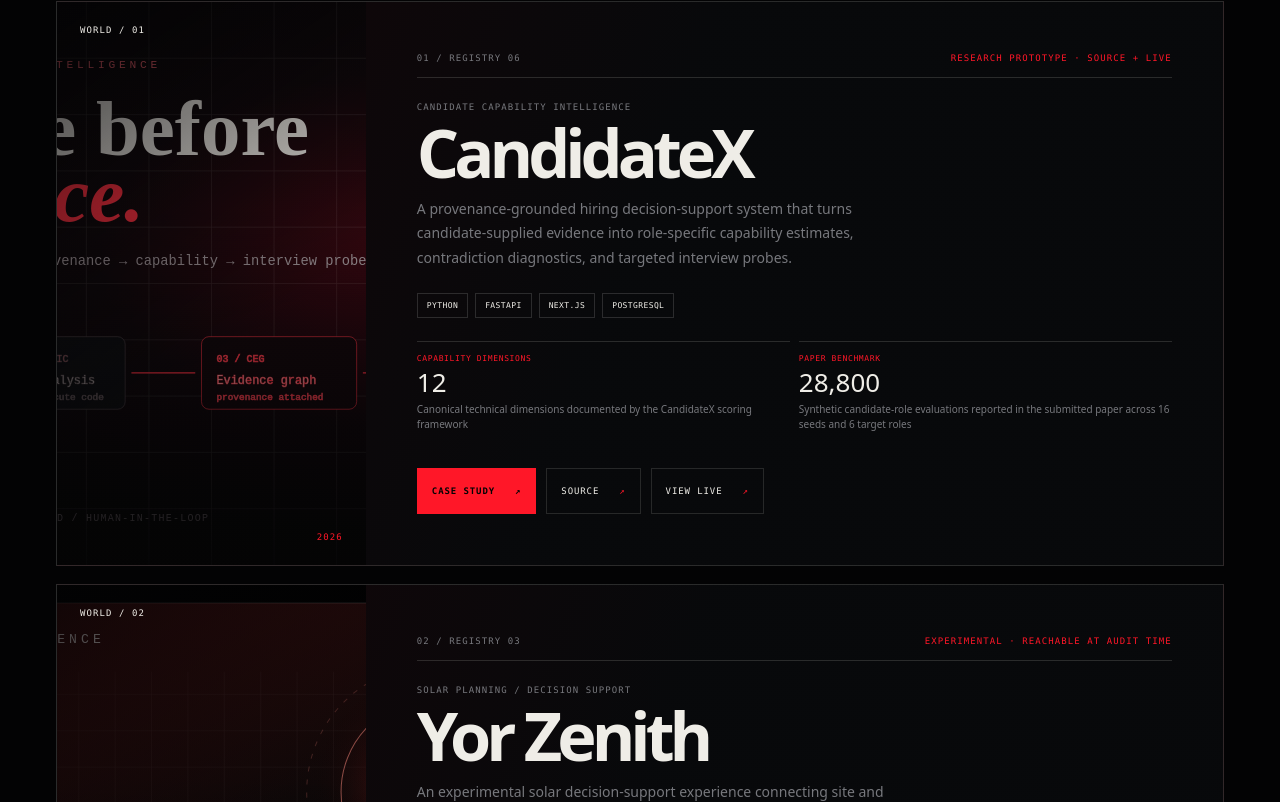
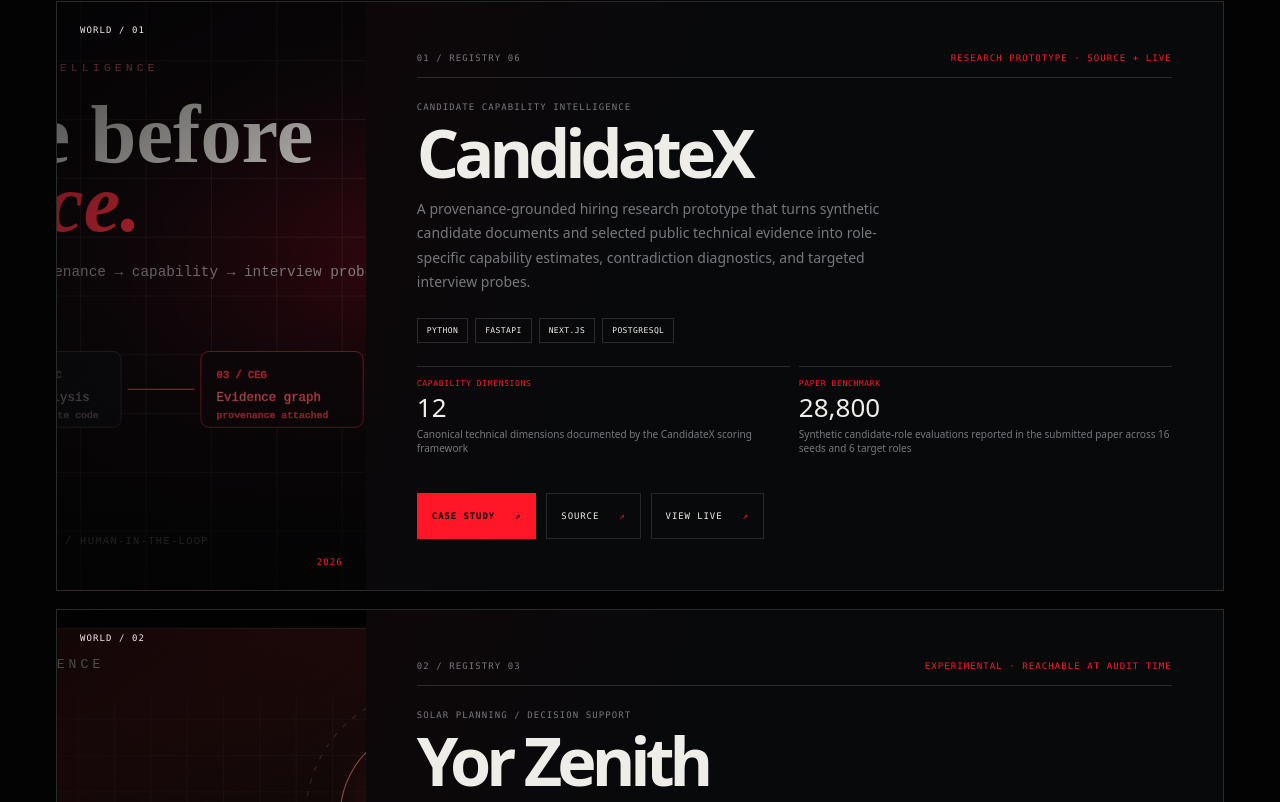
Before and after one commit to yorayriniwnl/Portfolio-Ayush-Roy, a Next.js app: page /projects in a window 1280 px wide. Shown: the part 1036-1838 px from the top of the page. Built offline with nearby package versions, Linux system fonts and the light colour scheme; no server answers.

Commit message:
candidatex: clarify synthetic research boundary

```diff
--- a/src/content/candidatex.ts
+++ b/src/content/candidatex.ts
@@ -8,7 +8,7 @@ export const candidateXProject: Project = {
   title: "CandidateX",
   shortTitle: "CandidateX",
   kicker: "Candidate capability intelligence",
-  purpose: "A provenance-grounded hiring decision-support system that turns candidate-supplied evidence into role-specific capability estimates, contradiction diagnostics, and targeted interview probes.",
+  purpose: "A provenance-grounded hiring research prototype that turns synthetic candidate documents and selected public technical evidence into role-specific capability estimates, contradiction diagnostics, and targeted interview probes.",
   status: "Research prototype · source + live",
   role: "Research engineer · full-stack / evaluation systems",
   contribution: "I designed and implemented the end-to-end CandidateX research and product prototype represented by the repository: candidate intake, evidence acquisition boundaries, static analyzers, Candidate Evidence Graph construction, scoring, diagnostics, interview probes, backend APIs, and recruiter-facing web workflow.",
```
